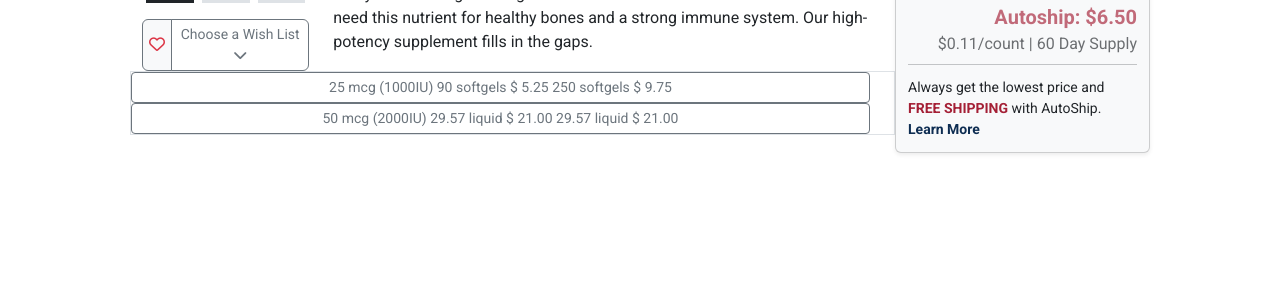
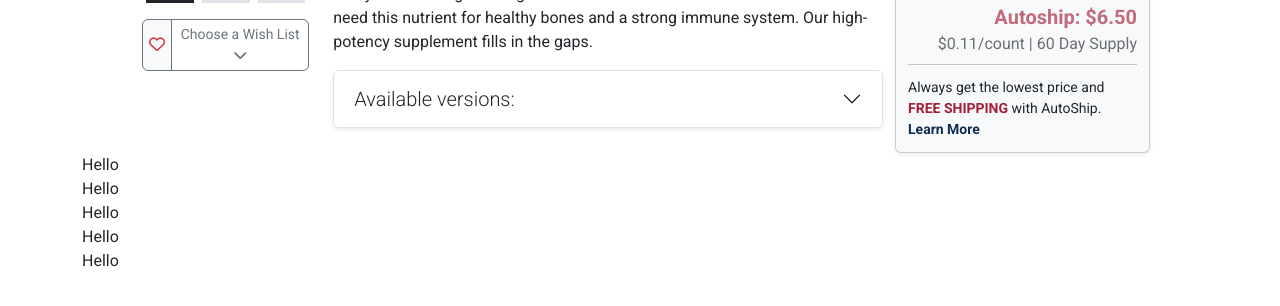
Before and after one commit to PawelPavo/PDP-in-React, a React (Create React App) app: page / in a window 1280 px wide. Shown: the part 396-702 px from the top of the page. Built offline with nearby package versions, Linux system fonts and the light colour scheme; a web font is replaced by a local one.

Commit message:
fixed accordion

```diff
--- a/src/App.jsx
+++ b/src/App.jsx
@@ -22,7 +22,7 @@ const App = () => {
   var today = new Date()
   var curHr = today.getHours()
 
-  useEffect(()=>{
+  useEffect(() => {
     if (curHr < 12) {
       setGreeting('Good Morning')
     } else if (curHr < 18) {
@@ -37,9 +37,9 @@ const App = () => {
     setUser(e.target.value)
   }
 
-  const handleLogin =()=>{
+  const handleLogin = () => {
     setLogin(!login)
-    if (user.search("@")=== -1 &&  user != String("")) {
+    if (user.search("@") === -1 && user != String("")) {
       setUser(user)
     } else if (user === String("")) {
       setUser("Customer")
@@ -48,7 +48,7 @@ const App = () => {
     }
   }
 
-  const handleLogOut =()=>{
+  const handleLogOut = () => {
     setLogin(!login)
     setUser("")
   }
@@ -78,7 +78,7 @@ const App = () => {
 
   return (
     <>
-<NavBar login={login} handleLogin={handleLogin} cartItems={cartItems} greeting={greeting} user={user} onSubmnit={onSubmnit} handleLogOut={handleLogOut}/>
+      <NavBar login={login} handleLogin={handleLogin} cartItems={cartItems} greeting={greeting} user={user} onSubmnit={onSubmnit} handleLogOut={handleLogOut} />
       <div className="banner text-center no-gutters">
         <p>FREE SHIPPING on orders $50+</p>
       </div>
@@ -122,16 +122,26 @@ const App = () => {
                 </div>
                 {/* /Mobile Add To Cart */}
                 <p>Many of us don't get enough vitamin D from sunshine and diet alone—but we need this nutrient for healthy bones and a strong immune system. Our high-potency supplement fills in the gaps.</p>
+                <div className="row">
+              <div className="accordion" id="accordionFlushExample">
+                <div className="accordion-item shadow-sm" >
+                  <h2 className="accordion-header">
+                    <button className="accordion-button collapsed fw-light fs-5" type="button" data-bs-toggle="collapse" data-bs-target="#flush-collapseOne" aria-expanded="false" aria-controls="flush-collapseOne">
+                    Available versions:
+                    </button>
+                  </h2>
+                  <div id="flush-collapseOne" className="accordion-collapse collapse" data-bs-parent="#accordionFlushExample">
+                    <div className="row p-3">
+                    <SupplementsByHealhGoal />
+
+                    </div>
+                  </div>
+                </div>
+              </div>
+            </div>
               </div>
               {/* /Details */}
-
             </div>
-
-          <div className="row border">
-
-            <SupplementsByHealhGoal />
-          </div>
-
           </div>
           {/* /Main Col 9 */}
 
@@ -155,6 +165,12 @@ const App = () => {
 
           </div>
         </div>
+        <div>Hello</div>
+        <div>Hello</div>
+        <div>Hello</div>
+        <div>Hello</div>
+
+        <div>Hello</div>
         {/* /Main Col 9 */}
 
       </div>
--- a/src/components/SupplementsByHealthGoal/SupplementsByHealthGoal.jsx
+++ b/src/components/SupplementsByHealthGoal/SupplementsByHealthGoal.jsx
@@ -5,7 +5,7 @@ import React from "react";
 const versions = [
     {
         unit: "25 mcg (1000IU)",
-        items:[
+        items: [
             {
                 id: 1,
                 count: "90 softgels",
@@ -19,7 +19,7 @@ const versions = [
     },
     {
         unit: "50 mcg (2000IU)",
-        items:[
+        items: [
             {
                 count: "29.57 liquid",
                 price: "21.00"
@@ -34,20 +34,26 @@ const versions = [
 const SupplementsByHealhGoal = () => {
     return (
         <>
-            <div className="row">
-            {versions.map(version=>(
+                {versions.map(version => (
                     <>
-                    <div className="btn btn-sm btn-outline-secondary">
-                        {version.unit} {version.items.map(item=>(
+                        <div className="row mt-2 ms-2 dark-blue fw-bold">
+                            {version.unit}
+                        </div>
+                        {version.items.map(item => (
                             <>
+                                <div className="col-md-6">
+                                <div className="btn btn-sm btn-outline-secondary w-100 mx-1 my-1 my-menu">
                                     <span> {item.count}</span>
                                     <span> $ {item.price}</span>
+                                </div>
+                                </div>
+
                             </>
                         ))}
-                    </div>
+
                     </>
                 ))}
-            </div>
+
         </>
     )
 };
--- a/src/index.css
+++ b/src/index.css
@@ -188,3 +188,11 @@ img {
 .sign-in-tab-text:hover {
   color: var(--orange);
 }
+
+.accordion {
+  --bs-accordion-active-bg: var(--white);
+}
+
+.accordion-button:focus {
+  box-shadow:  0 0 0 1px var(--dark_blue);
+}
```
Lines whose indentation alone changed are shown as unchanged.
